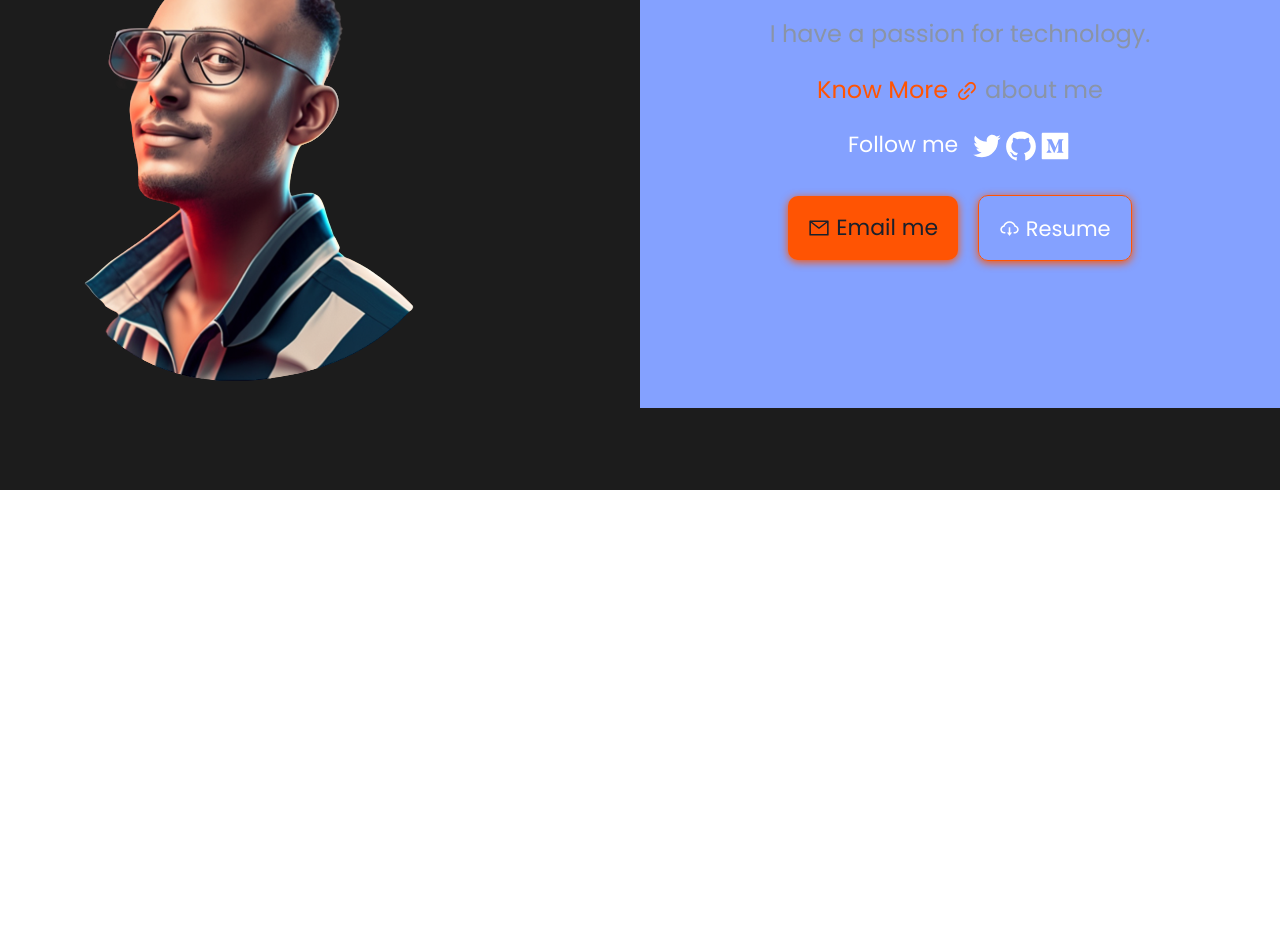
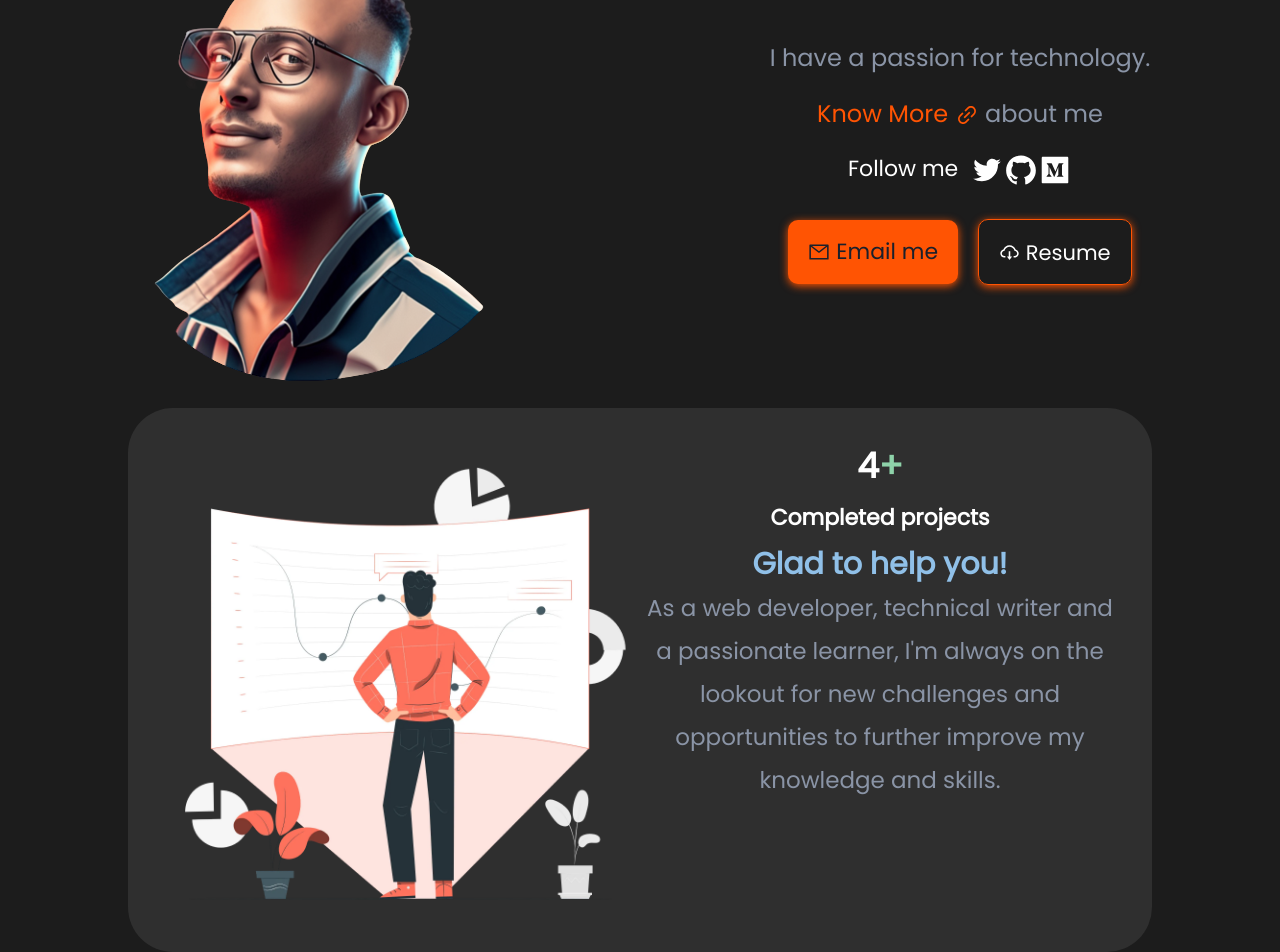
Before and after one commit to novertech411/portfolio-1.1, a React (Create React App) app: page / in a window 1280 px wide. Shown: the part 310-1262 px from the top of the page. Before the commit the page ends 800 px from the top, so only its background shows below. Built offline with nearby package versions, Linux system fonts and the light colour scheme.

Commit message:
herosection complet

```diff
--- /dev/null
+++ b/src/App.css
@@ -0,0 +1,20 @@
+::-webkit-scrollbar{
+    width: 15px;
+
+  }
+  ::-webkit-scrollbar-track{
+    background: #1c1c1c;
+
+    box-shadow: inset 0 0 7px  #ff5403;
+  }
+  ::-webkit-scrollbar-thumb{
+    background: #ff5403;
+    border-radius: 9px;
+    height: 2px;
+
+
+
+  }
+  ::-webkit-scrollbar-track{
+
+  }
--- a/src/App.js
+++ b/src/App.js
@@ -3,7 +3,7 @@ import Home from "./pages/Home";
 import Contact from "./pages/Contact";
 import { Route, Routes } from "react-router-dom";
 import RootLayout from "./layouts/RootLayout";
-
+import "./App.css"
 
 function App() {
   return (
--- /dev/null
+++ b/src/components/Herosection.js
@@ -0,0 +1,29 @@
+import { Box, Flex, Grid, GridItem, Image, Stack, Text } from '@chakra-ui/react'
+import hero from "../assets/images/herosection.png"
+import React from 'react'
+
+export default function heroSection() {
+  return (
+    <Box  >
+    <Grid   m="auto" borderRadius="45px"  bg="dark.200" p="2rem" templateColumns="repeat(12, 1fr)"  w="80%">
+    <GridItem   colSpan={{ base: 12, md:6, xl: 6 }}>
+    <Image src={hero}/>
+    </GridItem>
+    <GridItem  textAlign="center" colSpan={{ base: 12, md:6, xl: 6 }}>
+
+      <Flex  justifyContent="center" fontSize="35px" as="b"  ><Text  >4</Text><Text color=" rgb(142, 210, 169);">+</Text> </Flex>
+      <Box as="b">
+      <Text  fontSize="22px" my="2">Completed projects </Text>
+    <Text color="brand.400"  fontSize="30px"> Glad to help you! </Text>
+      </Box>
+
+    <Text color="brand.200"lineHeight="43px"  fontSize="23px"> As a web developer, technical writer and a passionate learner,
+     I'm always on the lookout for new challenges and opportunities to further improve
+     my knowledge and skills.</Text>
+
+    </GridItem>
+
+        </Grid>
+        </Box>
+  )
+}
--- a/src/index.js
+++ b/src/index.js
@@ -10,10 +10,13 @@ const colors = {
   brand: {
     100: "#ff5403",
     200: "#8a94a6",
-    300: "#84a1ff"
+    300: "#84a1ff",
+    400: "#90c0e8",
+    500: "#6fc2c5;"
   },
   dark: {
     100: " #1c1c1c",
+    200:  "#2f2f2f;"
   },
 };
 
--- a/src/pages/Home.js
+++ b/src/pages/Home.js
@@ -10,9 +10,6 @@ import {
 import {
   Box,
   Button,
-  ButtonGroup,
-  Center,
-  Container,
   Flex,
   Grid,
   GridItem,
@@ -23,17 +20,19 @@ import {
 import avater from "../assets/images/animate.png"
 import { Typewriter } from "react-simple-typewriter";
 
+import Herosection from "../components/Herosection";
+
 export default function Home() {
   return (
-
+    <Box>
       <Grid templateColumns="repeat(12, 1fr)"  w="100%">
-        <GridItem justifyContent="cener" colSpan={{ base: 12, md:6, xl: 6 }}  w="100%">
-<Box  my={6}  >
-  <Image  src={avater}/>
+        <GridItem  my={6} justifyContent="cener" colSpan={{ base: 12, md:6, xl: 6 }}  >
+<Box     >
+  <Image   margin="auto" src={avater}/>
 </Box>
 
-        </GridItem>
-        <GridItem bg="brand.300" colSpan={{ base: 12, md: 6, xl: 6}} textAlign="center">
+        </GridItem >
+        <GridItem  my={6} colSpan={{ base: 12, md: 6, xl: 6}} textAlign="center">
           <Text as="b" fontSize="xl">
             Hay!
           </Text>
@@ -133,7 +132,8 @@ export default function Home() {
           </Stack>
         </GridItem>
       </Grid>
-
+    <Herosection/>
+    </Box>
   );
 }
 const heroLink = {
```
Also changed, not shown: src/components/Projectsection.js (added, +23 -0 lines), src/components/heroSction.js (deleted, +0 -7 lines), src/assets/images/herosection.png (added).
